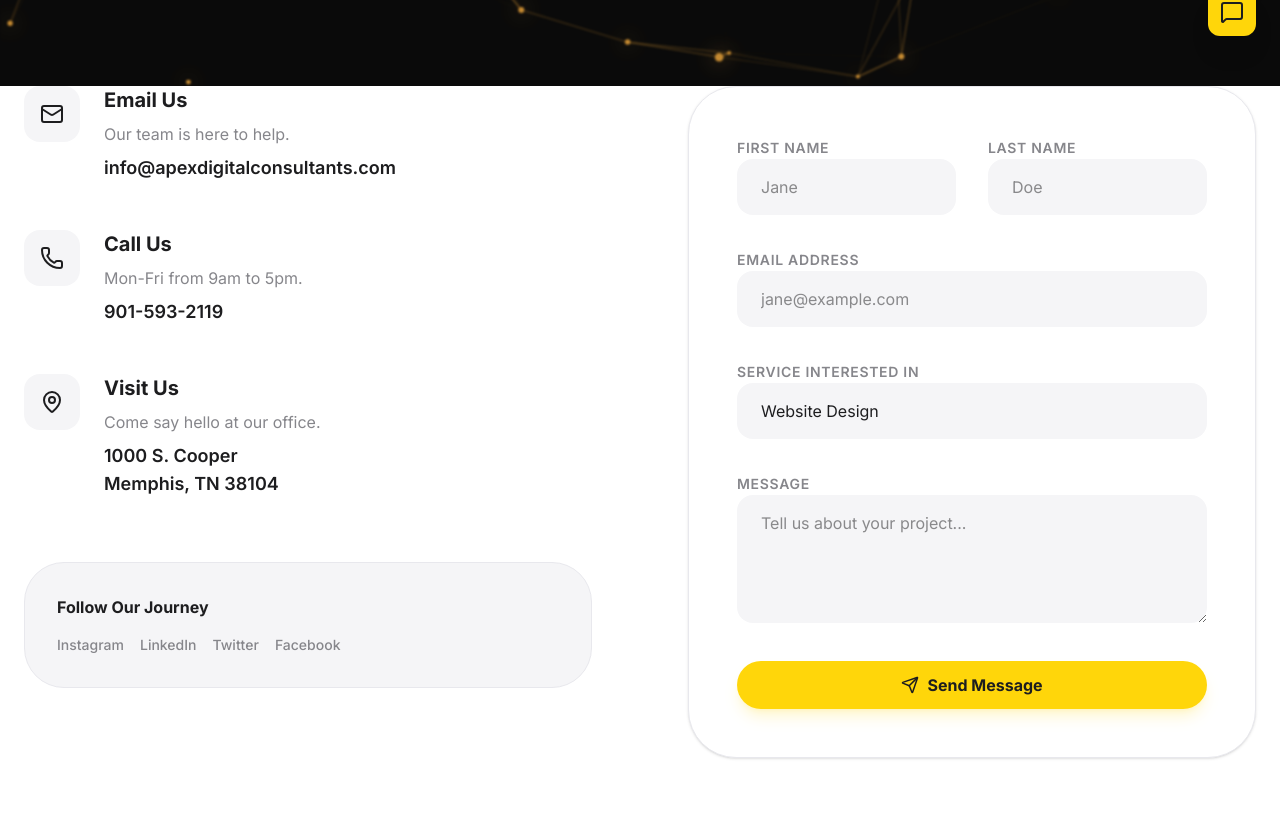
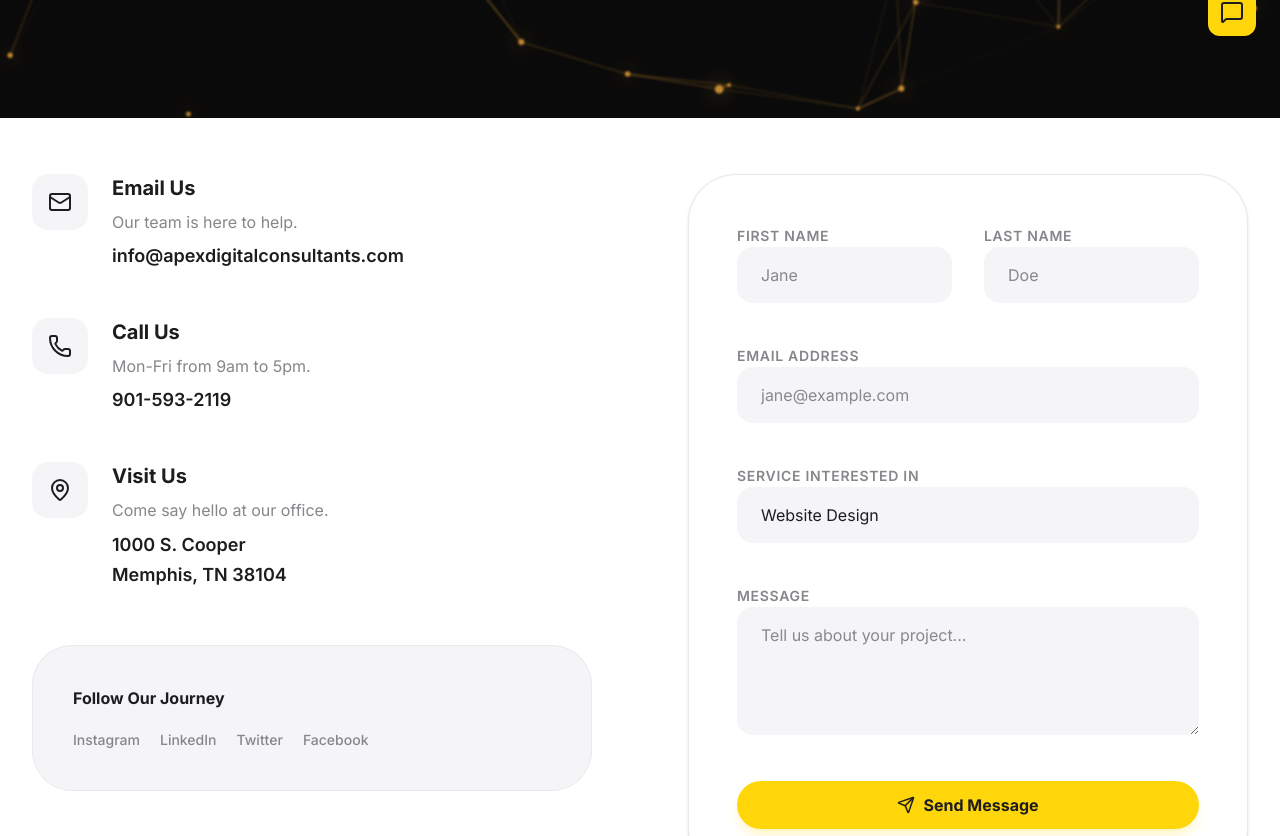
Before and after one commit to recoalleyne-cpu/apex-digital-consultants--1-, a React (Vite) app: page /contact in a window 1280 px wide. Shown: the part 740-1576 px from the top of the page. Built offline with nearby package versions, Linux system fonts and the light colour scheme; a web font is replaced by a local one.

Commit message:
Improve Contact page spacing and layout rhythm

```diff
--- a/src/pages/Contact.tsx
+++ b/src/pages/Contact.tsx
@@ -1,4 +1,3 @@
-
 import React from 'react';
 import { motion } from 'framer-motion';
 import { Mail, MapPin, Phone, Send } from 'lucide-react';
@@ -7,27 +6,35 @@ import { PageHeader } from '../components/PageHeader';
 
 export const Contact = () => {
   return (
-    <div className="pt-12">
+    <div className="pt-16 md:pt-20">
       <PageHeader
         title="Let's Build Something Great Together."
         subtitle="Contact Us"
         description="Have a question or ready to start your project? We're here to assist you in any way we can."
       />
 
-      <section className="pb-24">
-        <div className="container-wide px-6">
-          <div className="grid grid-cols-1 lg:grid-cols-2 gap-24">
+      <section className="pt-10 md:pt-14 pb-24 md:pb-32">
+        <div className="container-wide px-6 md:px-8">
+          <div className="grid grid-cols-1 lg:grid-cols-2 gap-16 lg:gap-24">
+
             {/* Contact Info */}
-            <div>
+            <div className="space-y-14">
+
               <div className="space-y-12">
+
                 <div className="flex gap-6 group">
                   <div className="w-14 h-14 rounded-2xl bg-apple-gray-50 flex items-center justify-center flex-shrink-0 group-hover:bg-apex-yellow transition-colors duration-300">
                     <Mail className="text-apple-gray-500" />
                   </div>
+
                   <div>
                     <h4 className="text-xl font-bold mb-2">Email Us</h4>
                     <p className="text-apple-gray-300 mb-2">Our team is here to help.</p>
-                    <a href="mailto:info@apexdigitalconsultants.com" className="text-lg font-semibold hover:text-apex-yellow transition-colors">
+
+                    <a
+                      href="mailto:info@apexdigitalconsultants.com"
+                      className="text-lg font-semibold hover:text-apex-yellow transition-colors"
+                    >
                       info@apexdigitalconsultants.com
                     </a>
                   </div>
@@ -37,10 +44,15 @@ export const Contact = () => {
                   <div className="w-14 h-14 rounded-2xl bg-apple-gray-50 flex items-center justify-center flex-shrink-0 group-hover:bg-apex-yellow transition-colors duration-300">
                     <Phone className="text-apple-gray-500" />
                   </div>
+
                   <div>
                     <h4 className="text-xl font-bold mb-2">Call Us</h4>
                     <p className="text-apple-gray-300 mb-2">Mon-Fri from 9am to 5pm.</p>
-                    <a href="tel:9015932119" className="text-lg font-semibold hover:text-apex-yellow transition-colors">
+
+                    <a
+                      href="tel:9015932119"
+                      className="text-lg font-semibold hover:text-apex-yellow transition-colors"
+                    >
                       901-593-2119
                     </a>
                   </div>
@@ -50,53 +62,77 @@ export const Contact = () => {
                   <div className="w-14 h-14 rounded-2xl bg-apple-gray-50 flex items-center justify-center flex-shrink-0 group-hover:bg-apex-yellow transition-colors duration-300">
                     <MapPin className="text-apple-gray-500" />
                   </div>
+
                   <div>
                     <h4 className="text-xl font-bold mb-2">Visit Us</h4>
                     <p className="text-apple-gray-300 mb-2">Come say hello at our office.</p>
-                    <p className="text-lg font-semibold">
+
+                    <p className="text-lg font-semibold leading-relaxed">
                       1000 S. Cooper<br />
                       Memphis, TN 38104
                     </p>
                   </div>
                 </div>
+
               </div>
 
-              <div className="mt-16 p-8 rounded-[2.5rem] bg-apple-gray-50 border border-apple-gray-100">
-                <h4 className="font-bold mb-4">Follow Our Journey</h4>
-                <div className="flex gap-4">
+              {/* Social */}
+              <div className="p-10 rounded-[2.5rem] bg-apple-gray-50 border border-apple-gray-100">
+                <h4 className="font-bold mb-5">Follow Our Journey</h4>
+
+                <div className="flex flex-wrap gap-5">
                   {['Instagram', 'LinkedIn', 'Twitter', 'Facebook'].map((social) => (
-                    <a key={social} href="#" className="text-sm font-medium text-apple-gray-300 hover:text-apex-yellow transition-colors">
+                    <a
+                      key={social}
+                      href="#"
+                      className="text-sm font-medium text-apple-gray-300 hover:text-apex-yellow transition-colors"
+                    >
                       {social}
                     </a>
                   ))}
                 </div>
               </div>
+
             </div>
 
             {/* Contact Form */}
-            <div className="bg-white p-8 md:p-12 rounded-[3rem] border border-apple-gray-100 shadow-sm">
-              <form className="space-y-8">
+            <div className="bg-white p-10 md:p-12 rounded-[3rem] border border-apple-gray-100 shadow-sm">
+
+              <form className="space-y-8 md:space-y-10">
+
                 <div className="grid grid-cols-1 md:grid-cols-2 gap-8">
+
                   <div className="space-y-2">
-                    <label className="text-sm font-semibold text-apple-gray-300 uppercase tracking-wider">First Name</label>
+                    <label className="text-sm font-semibold text-apple-gray-300 uppercase tracking-wider">
+                      First Name
+                    </label>
+
                     <input
                       type="text"
                       className="w-full px-6 py-4 rounded-2xl bg-apple-gray-50 border-none focus:ring-2 focus:ring-apex-yellow transition-all"
                       placeholder="Jane"
                     />
                   </div>
+
                   <div className="space-y-2">
-                    <label className="text-sm font-semibold text-apple-gray-300 uppercase tracking-wider">Last Name</label>
+                    <label className="text-sm font-semibold text-apple-gray-300 uppercase tracking-wider">
+                      Last Name
+                    </label>
+
                     <input
                       type="text"
                       className="w-full px-6 py-4 rounded-2xl bg-apple-gray-50 border-none focus:ring-2 focus:ring-apex-yellow transition-all"
                       placeholder="Doe"
                     />
                   </div>
+
                 </div>
 
                 <div className="space-y-2">
-                  <label className="text-sm font-semibold text-apple-gray-300 uppercase tracking-wider">Email Address</label>
+                  <label className="text-sm font-semibold text-apple-gray-300 uppercase tracking-wider">
+                    Email Address
+                  </label>
+
                   <input
                     type="email"
                     className="w-full px-6 py-4 rounded-2xl bg-apple-gray-50 border-none focus:ring-2 focus:ring-apex-yellow transition-all"
@@ -105,7 +141,10 @@ export const Contact = () => {
                 </div>
 
                 <div className="space-y-2">
-                  <label className="text-sm font-semibold text-apple-gray-300 uppercase tracking-wider">Service Interested In</label>
+                  <label className="text-sm font-semibold text-apple-gray-300 uppercase tracking-wider">
+                    Service Interested In
+                  </label>
+
                   <select className="w-full px-6 py-4 rounded-2xl bg-apple-gray-50 border-none focus:ring-2 focus:ring-apex-yellow transition-all appearance-none">
                     <option>Website Design</option>
                     <option>Digital Strategy</option>
@@ -116,7 +155,10 @@ export const Contact = () => {
                 </div>
 
                 <div className="space-y-2">
-                  <label className="text-sm font-semibold text-apple-gray-300 uppercase tracking-wider">Message</label>
+                  <label className="text-sm font-semibold text-apple-gray-300 uppercase tracking-wider">
+                    Message
+                  </label>
+
                   <textarea
                     rows={4}
                     className="w-full px-6 py-4 rounded-2xl bg-apple-gray-50 border-none focus:ring-2 focus:ring-apex-yellow transition-all"
@@ -127,8 +169,11 @@ export const Contact = () => {
                 <button className="apple-button apple-button-primary w-full flex items-center justify-center gap-2">
                   <Send size={18} /> Send Message
                 </button>
+
               </form>
+
             </div>
+
           </div>
         </div>
       </section>
```
